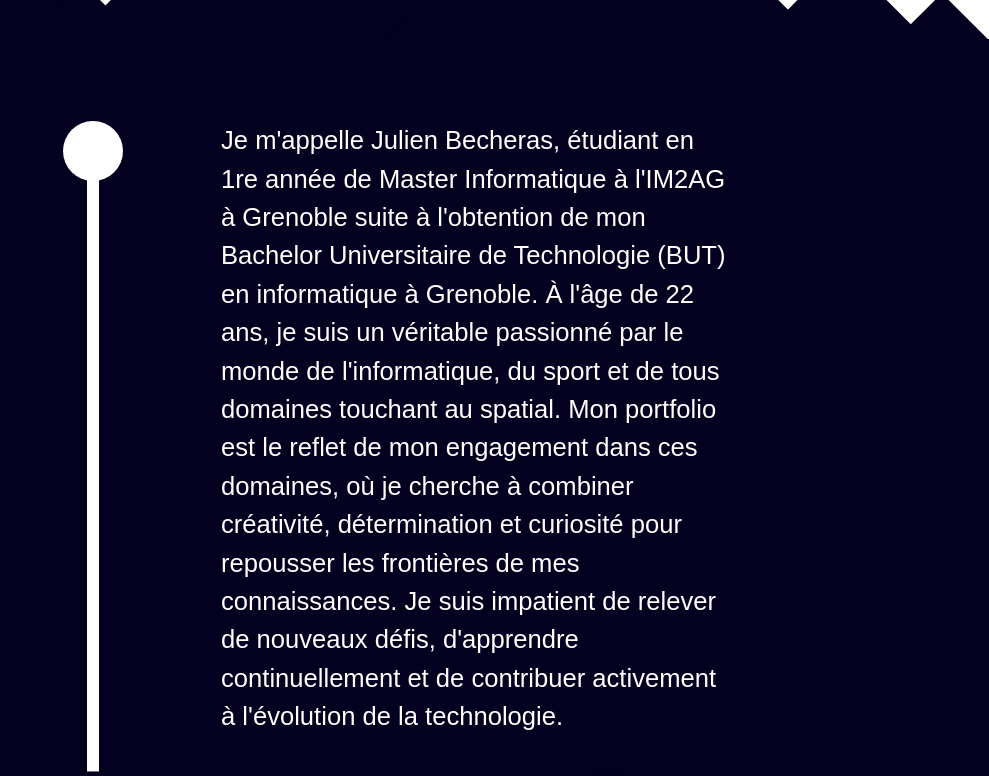
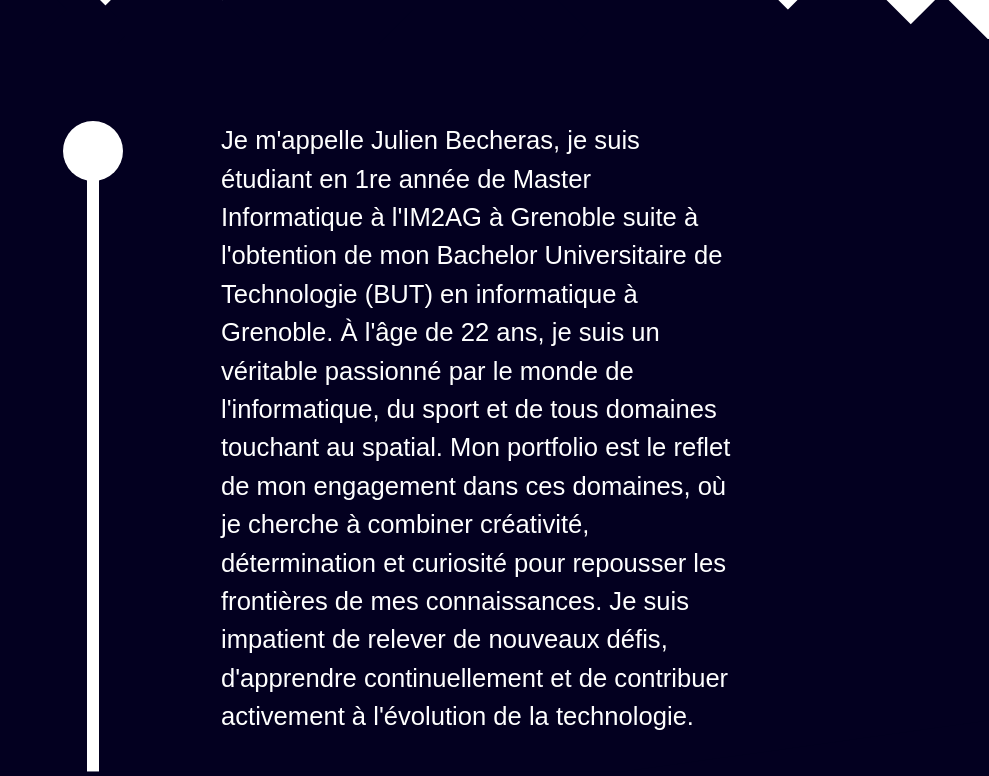
Before and after one commit to JulienBecheras/Portfolio-2025, a Next.js app in the folder v1/: page / in a window 1280 px wide. Shown: the part 2220-2996 px from the top of the page, without its empty margins (291-1280 px from the left). Built offline with nearby package versions, Linux system fonts and the light colour scheme.

Commit message:
fix message

```diff
--- a/v1/src/app/page.tsx
+++ b/v1/src/app/page.tsx
@@ -88,7 +88,7 @@ export default function Home() {
                   </div>
               </div>
                 <div className={"text-wrap wrap w-[40vw] text-[2vw] pb-[3vw]"}>
-                    {"Je m'appelle Julien Becheras, étudiant en 1re année de Master Informatique à l'IM2AG à Grenoble suite à l'obtention de mon Bachelor Universitaire de Technologie (BUT) en informatique à Grenoble. À l'âge de 22 ans, je suis un véritable passionné par le monde de l'informatique, du sport et de tous domaines touchant au spatial. Mon portfolio est le reflet de mon engagement dans ces domaines, où je cherche à combiner créativité, détermination et curiosité pour repousser les frontières de mes connaissances. Je suis impatient de relever de nouveaux défis, d'apprendre continuellement et de contribuer activement à l'évolution de la technologie."}
+                    {"Je m'appelle Julien Becheras, je suis étudiant en 1re année de Master Informatique à l'IM2AG à Grenoble suite à l'obtention de mon Bachelor Universitaire de Technologie (BUT) en informatique à Grenoble. À l'âge de 22 ans, je suis un véritable passionné par le monde de l'informatique, du sport et de tous domaines touchant au spatial. Mon portfolio est le reflet de mon engagement dans ces domaines, où je cherche à combiner créativité, détermination et curiosité pour repousser les frontières de mes connaissances. Je suis impatient de relever de nouveaux défis, d'apprendre continuellement et de contribuer activement à l'évolution de la technologie."}
                 </div>
           </div>
           <div className={"h-[30vw] w-full relative mt-[-5vw]"}>
```
